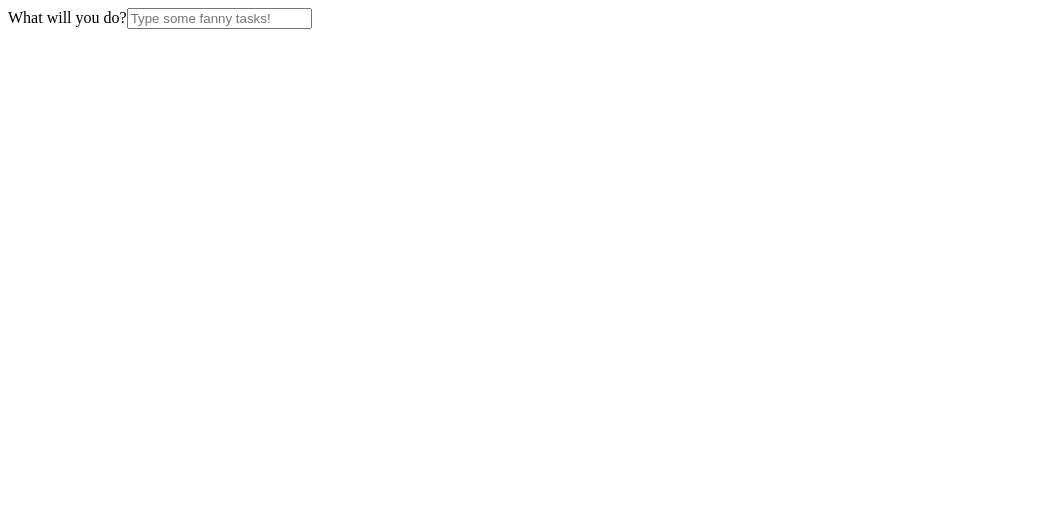
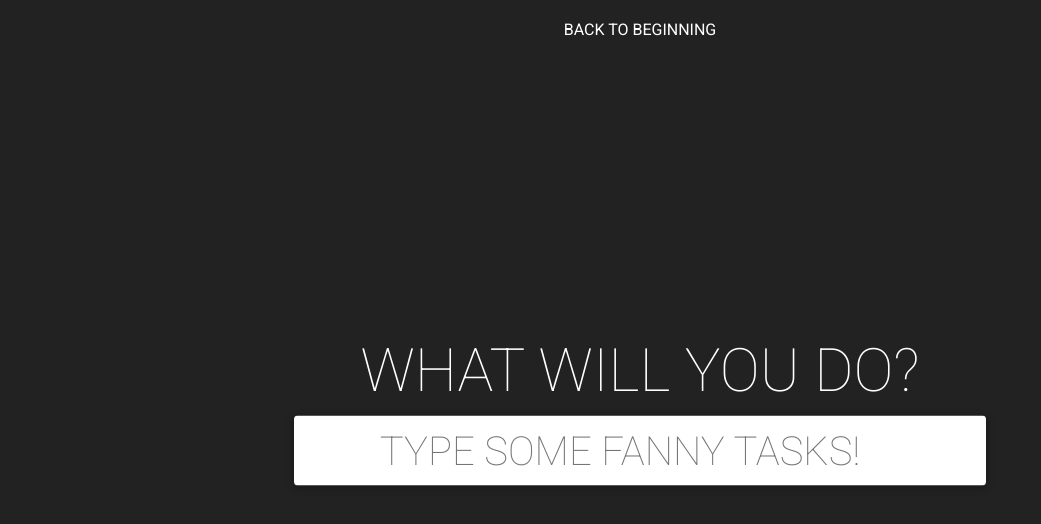
Before and after one commit to maiconsanson/todolist-rentcars, a Nuxt app: page /todolistcomponentization in a window 1280 px wide. Shown: the top 524 px of the page, without its empty margins (0-1041 px from the left). Built offline with nearby package versions, Linux system fonts and the light colour scheme.

Commit message:
Adequação à estrutura do Osvaldir

```diff
--- a/components/bootcamp-input/bootcamp-input.vue
+++ b/components/bootcamp-input/bootcamp-input.vue
@@ -1,20 +1,31 @@
 <template>
   <div>
-    <label>{{ `${translations.label}` }}</label>
+    <label class="title" for="input">
+      {{ `${translations.label}` }}
+    </label>
+    <div class="input-box">
       <input
+        id="input"
+        :class="{'has-items': hasItems}"
         v-model="valueInput"
         :type="typeInput"
         :placeholder="txtPlaceholder"
         :autocomplete="autocomplete"
       >
+      <!--
+        :disabled="quando cai no warning"
+        :class="{'has-items': hasItems(), 'alert': quando cai o warning}"
+      -->
       <button
         v-show="showButtonInput"
+        :class="{active: hasTypedItem()}"
+        class="add-item"
       >
-      +
+        <img class="icon" src="/icon-plus.svg" alt="Add item" />
       </button>
-    <span v-if="getStateError() && !errorMessageBehavior" >
-      {{ errorMessage }}
-    </span>
+    </div>
   </div>
 </template>
-<script src="./components.js" />
+
+<script src="./component.js" />
+<style src="./component.scss" lang="scss" scoped />
--- a/components/bootcamp-input/components.js
+++ b/components/bootcamp-input/component.js
@@ -53,8 +53,12 @@ export default {
     },
     autocomplete: {
       type: String,
-      default: 'on',
+      default: 'off',
     },
+    hasItems: {
+      type: Boolean,
+      default: false
+    }
   },
   watch: {
     state(newValue, _) {
@@ -79,10 +83,13 @@ export default {
         this.errorMessage = this.translations[this.indexMessageError]
       }
     },
+    hasTypedItem() {
+      return this.valueInput.length > 0
+    }
   },
   computed: {
     showButtonInput() {
-      return this.createButtton && this.valueInput.length > 0
+      return this.createButtton
     },
   },
 }
--- /dev/null
+++ b/components/bootcamp-input/component.scss
@@ -0,0 +1,68 @@
+.title {
+  color: #fff;
+  display: block;
+  font-size: 60px;
+  font-weight: 100;
+  margin: 20px 0 10px;
+  padding: 0 50px;
+  position: relative;
+  text-align: center;
+  text-transform: uppercase;
+  z-index: 1;
+  span {
+    display: block;
+    font-weight: inherit;
+  }
+}
+
+.input-box {
+  box-shadow: 0 2px 8px rgba(black,0.3);
+  margin: 0 auto;
+  overflow: hidden;
+  position: relative;
+  width: 90%;
+  z-index: 1;
+
+  input {
+    border-radius: 4px;
+    border: none;
+    color: #222;
+    height: 70px;
+    font-family: 'Roboto', sans-serif;
+    font-size: 40px;
+    font-weight: 100;
+    outline: 0;
+    text-transform: uppercase;
+    padding: 0 60px 0 20px;
+    width: 100%;
+
+    &.alert {
+      background: #FFFF7F;
+      text-align: center;
+    }
+
+    &.has-items { border-radius: 4px 4px 0 0; }
+
+    &::placeholder {
+      text-align: center;
+      transition: all 0.3s ease;
+    }
+
+    // Remove o placeholder no evento de focus
+    &:focus::placeholder {
+      color: transparent;
+    }
+  }
+
+  .add-item {
+    position: absolute;
+    right: -40px;
+    transform: translate(0,-50%) rotate(180deg);
+    top: 50%;
+    transition: all 0.4s ease;
+    &.active {
+      opacity: 1;
+      transform: translate(-50px,-50%);
+    }
+  }
+}
--- a/components/bootcamp-list/bootcamp-list.vue
+++ b/components/bootcamp-list/bootcamp-list.vue
@@ -1,16 +1,38 @@
 <template>
-<ul>
-  <li v-for="(item, key) in itemsList" :key="key">
-    {{ `${item.text} - ${item.status}` }}
+  <ul class="list">
+    <transition-group name="list-complete">
+      <li
+        v-for="item in itemsList"
+        v-bind:key="item.text"
+        :class="{completed: item.status == '2'}"
+      >
+        {{ `${item.text}` }}
         <span class="options">
-      <button @click="actionItemList('delete', item.id, item.status)">
-        -
+          <button
+            @click="actionItemList('delete', item.id, item.status)"
+            class="remove-item"
+          >
+            <img
+              class="icon"
+              src="/icon-delete.svg"
+              alt="Delete task"
+            />
           </button>
-      <button @click="actionItemList('changeState', item.id, item.status == 1 ? '2' : '1')">
-        v
+          <button
+            @click="actionItemList('changeState', item.id, item.status == 1 ? '2' : '1')"
+            class="complete-item"
+          >
+            <img
+              class="icon"
+              src="/icon-check.svg"
+              alt="Complete task"
+            />
           </button>
         </span>
       </li>
+    </transition-group>
   </ul>
 </template>
-<script src="./components.js" />
+
+<script src="./component.js" />
+<style src="./component.scss" lang="scss" scoped />
--- a/layouts/default.scss
+++ b/layouts/default.scss
@@ -1,37 +1,48 @@
-// html {
-//   background: #222;
-//   box-sizing: border-box;
-//   cursor: default;
-//   font-family: 'Roboto', sans-serif;
-//   font-size: 16px;
-//   -ms-text-size-adjust: 100%;
-//   -webkit-text-size-adjust: 100%;
-//   -moz-osx-font-smoothing: grayscale;
-//   -webkit-font-smoothing: antialiased;
-// }
-//
-// *,
-// *:before,
-// *:after {
-//   box-sizing: border-box;
-//   font-weight: normal;
-//   margin: 0;
-//   padding: 0;
-// }
-//
-// ////////////////////////
-// // VUE ANIMATION RULES
-// ////////////////////////
-// .page-leave-active {
-//   height: 100vh;
-//   position: absolute;
-//   width: 100vw;
-// }
-// .page-enter-active,
-// .page-leave-active {
-//   transition: 0.6s all ease;
-// }
-// .page-enter,
-// .page-leave-to {
-//   opacity: 0;
-// }
+html {
+  background: #222;
+  box-sizing: border-box;
+  cursor: default;
+  font-family: 'Roboto', sans-serif;
+  font-size: 16px;
+  -ms-text-size-adjust: 100%;
+  -webkit-text-size-adjust: 100%;
+  -moz-osx-font-smoothing: grayscale;
+  -webkit-font-smoothing: antialiased;
+}
+
+*,
+*:before,
+*:after {
+  box-sizing: border-box;
+  font-weight: normal;
+  margin: 0;
+  padding: 0;
+}
+
+button {
+  border: none;
+  cursor: pointer;
+  height: 40px;
+  line-height: 0;
+  outline: none;
+  width: 40px;
+
+  .icon { width: 24px; }
+}
+
+////////////////////////
+// VUE ANIMATION RULES
+////////////////////////
+.page-leave-active {
+  height: 100vh;
+  position: absolute;
+  width: 100vw;
+}
+.page-enter-active,
+.page-leave-active {
+  transition: 0.6s opacity ease;
+}
+.page-enter,
+.page-leave-to {
+  opacity: 0;
+}
--- a/pages/index.scss
+++ b/pages/index.scss
@@ -15,7 +15,6 @@
   &.active {
     &::after,
     &::before {
-      opacity: 0.1;
       transform: rotate(270deg);
     }
   }
@@ -24,7 +23,7 @@
   &::before {
     content: '';
     border-top: 1px solid #fff;
-    opacity: 0.2;
+    opacity: 0.1;
     position: absolute;
     transform: rotate(45deg);
     transition: all 0.6s ease;
@@ -32,7 +31,6 @@
     z-index: 0;
   }
   &::after { transform: rotate(-45deg); }
-}
 
   .content {
     background: #222;
@@ -101,6 +99,7 @@
       }
     }
   }
+}
 
 ////////////////////////
 // PAGE ANIMATION RULES
--- a/pages/index.vue
+++ b/pages/index.vue
@@ -15,7 +15,7 @@
           <span>02/11/2019</span> | <span>Version 1.0</span>
         </div>
         <nuxt-link
-          to="/todolist"
+          to="/todolistcomponentization"
           @mouseover.native="hover = true"
           @mouseleave.native="hover = false"
           class="button--orange"
@@ -29,4 +29,4 @@
 </template>
 
 <script src="./index.js"></script>
-<style src="./index.scss" lang="scss" scoped></style>
+<style src="./index.scss" lang="scss"></style>
--- a/pages/todolistcomponentization.js
+++ b/pages/todolistcomponentization.js
@@ -73,5 +73,8 @@ export default {
       })
       itemsList.status = value.status
     },
+    checkItems() {
+      return this.itemsList.length > 0
+    }
   },
 }
--- /dev/null
+++ b/pages/todolistcomponentization.scss
@@ -0,0 +1,45 @@
+.page--todolist {
+  height: 100vh;
+  overflow: hidden;
+  text-align: center;
+  width: 100vw;
+
+  .back-link {
+    color: #fff;
+    display: inline-block;
+    margin-top: 20px;
+    text-decoration: none;
+    text-transform: uppercase;
+  }
+
+  .content {
+    left: 50%;
+    position: fixed;
+    top: 50%;
+    transform: translate(-50%,-50%);
+    transition: all 0.5s ease;
+    width: 768px;
+
+    &.active {
+      transform: translate(-50%,0);
+      top: 50px;
+    }
+  }
+}
+
+////////////////////////
+// VUE ANIMATION RULES
+////////////////////////
+.page-enter-active,
+.page-leave-active {
+  .title { transition: 0.5s all ease; }
+  .input-box { transition: 0.4s all ease 0.1s; }
+}
+
+.page-enter,
+.page-leave-to {
+  .title,
+  .input-box {
+    transform: scale(0);
+  }
+}
--- a/pages/todolistcomponentization.vue
+++ b/pages/todolistcomponentization.vue
@@ -1,5 +1,7 @@
 <template>
-  <div>
+  <div class="page--todolist">
+    <nuxt-link to="/" class="back-link">Back to Beginning</nuxt-link>
+    <div :class="{active: itemsList.length > 0}" class="content">
       <form
         id="todolistbootcamp"
         @submit.prevent="addItemList"
@@ -7,19 +9,18 @@
         <bootcamp-input
           :state="stateInput"
           :errorMessageBehavior="true"
+          :hasItems="checkItems()"
           :indexMessageError="indexMessageError"
-        autocomplete="on"
           :createButtton="true"
           :translations="{
             label: 'What will you do?',
             placeholder: 'Type some fanny tasks!',
-          errorWarning: 'errorWarning',
+            errorWarning: 'No more items, please!',
             errorAlert: 'errorAlert',
           }"
           @valueInput="addValueInput"
         />
       </form>
-    <!-- :itemsList="itemsList" -->
       <bootcamp-list
         v-if="itemsList.length"
         :itemsList="itemsList"
@@ -27,5 +28,8 @@
         @actionItemList="actionItemList"
       />
     </div>
+  </div>
 </template>
+
 <script src="./todolistcomponentization.js"></script>
+<style src="./todolistcomponentization.scss" lang="scss"></style>
```
Also changed, not shown: components/bootcamp-list/component.scss (added, +90 -0 lines), components/bootcamp-list/component.js (renamed from components/bootcamp-list/components.js). Lines whose indentation alone changed are shown as unchanged.
